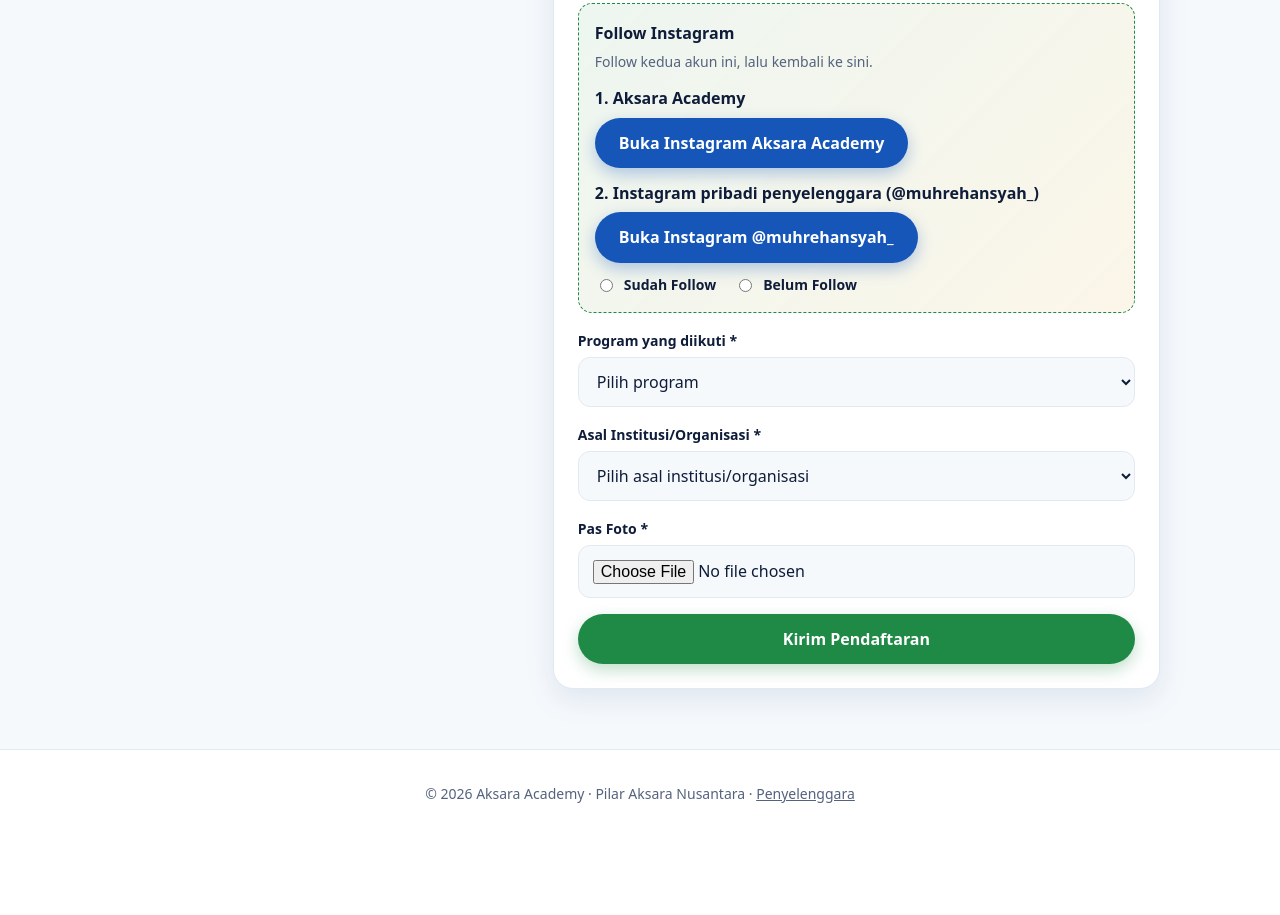
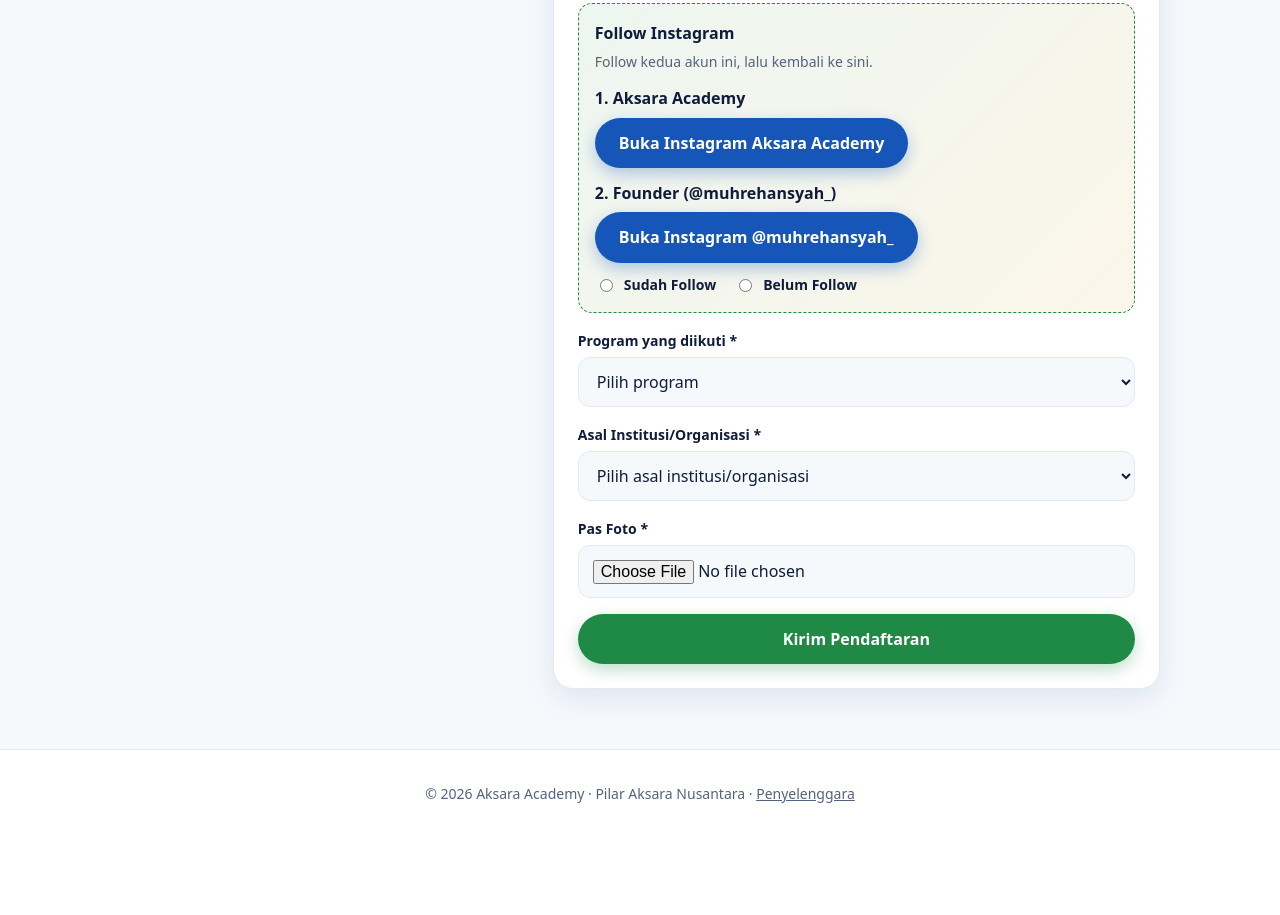
Before and after one commit to MuhammadRehanSyah/Aksara-Academy, a plain HTML site: page daftar.html in a window 1280 px wide. Shown: the part 1415-2330 px from the top of the page. Drawn offline with Linux system fonts and the light colour scheme; no server answers.

Commit message:
Formulir: label Instagram pribadi penyelenggara menjadi Founder

```diff
--- a/daftar.html
+++ b/daftar.html
@@ -80,7 +80,7 @@ footer{background:var(--surface);border-top:1px solid var(--line);text-align:cen
 <div><label for="email">Email *</label><input id="email" type="email" inputmode="email" autocomplete="email" placeholder="nama@email.com"></div>
 <div><label for="wa_no">Nomor WhatsApp *</label><input id="wa_no" type="tel" inputmode="tel" placeholder="08xxxxxxxxxx"><div class="err" id="e_wa">Nomor WhatsApp tidak valid. Gunakan format 08xxxxxxxxxx.</div></div>
 <fieldset><legend>Akun Media Sosial <i>(opsional)</i></legend><div style="margin-top:6px"><label for="ig">Instagram</label><input id="ig" placeholder="@username"></div><div class="row" style="margin-top:12px"><div><label for="tt">TikTok</label><input id="tt" placeholder="@username"></div><div><label for="tw">Twitter</label><input id="tw" placeholder="@username"></div></div></fieldset>
-<div class="ig"><b>Follow Instagram</b><p>Follow kedua akun ini, lalu kembali ke sini.</p><div style="display:grid;gap:12px"><div><b>1. Aksara Academy</b><div style="margin-top:6px"><a class="btn n" target="_blank" rel="noopener" href="https://www.instagram.com/aksaracademy?srtk=c3c5Z2o3dW5jbGRz">Buka Instagram Aksara Academy</a></div></div><div><b>2. Instagram pribadi penyelenggara (@muhrehansyah_)</b><div style="margin-top:6px"><a class="btn n" target="_blank" rel="noopener" href="https://www.instagram.com/muhrehansyah_">Buka Instagram @muhrehansyah_</a></div></div></div>
+<div class="ig"><b>Follow Instagram</b><p>Follow kedua akun ini, lalu kembali ke sini.</p><div style="display:grid;gap:12px"><div><b>1. Aksara Academy</b><div style="margin-top:6px"><a class="btn n" target="_blank" rel="noopener" href="https://www.instagram.com/aksaracademy?srtk=c3c5Z2o3dW5jbGRz">Buka Instagram Aksara Academy</a></div></div><div><b>2. Founder (@muhrehansyah_)</b><div style="margin-top:6px"><a class="btn n" target="_blank" rel="noopener" href="https://www.instagram.com/muhrehansyah_">Buka Instagram @muhrehansyah_</a></div></div></div>
 <div class="radio"><label><input type="radio" name="fol" value="Sudah Follow"> Sudah Follow</label><label><input type="radio" name="fol" value="Belum Follow"> Belum Follow</label></div>
 <div class="err" id="e_fol">Kamu harus sudah follow kedua Instagram di atas untuk mendaftar.</div></div>
 <div><label for="prog">Program yang diikuti *</label><select id="prog"><option value="">Pilih program</option><option value="4b326836-7cb0-4e83-bc1f-fae72c58f443">Intensive Microsoft Office For Academic &amp; Career Readiness</option></select></div>
```
